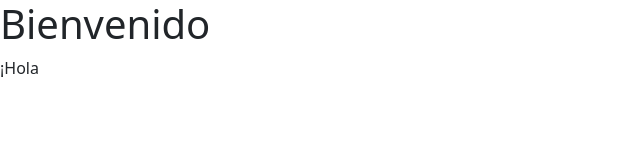
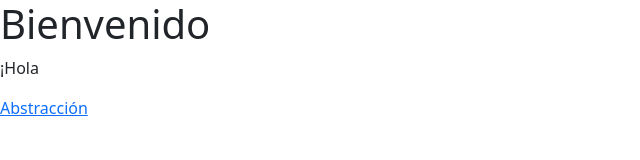
Before and after one commit to Pipe852/GIT, a plain HTML site: page index.html in a window 1280 px wide. Shown: the whole page, without its empty margins (0-640 px from the left). Drawn offline with nearby package versions, Linux system fonts and the light colour scheme.

Commit message:
Abstracción

```diff
--- a/index.html
+++ b/index.html
@@ -13,6 +13,8 @@
 <body>
     <h1>Bienvenido</h1>
     <p>¡Hola</p>
+    <a href="abstraccion.html">Abstracción</a>
+
 </body>
 
 </html>
```
